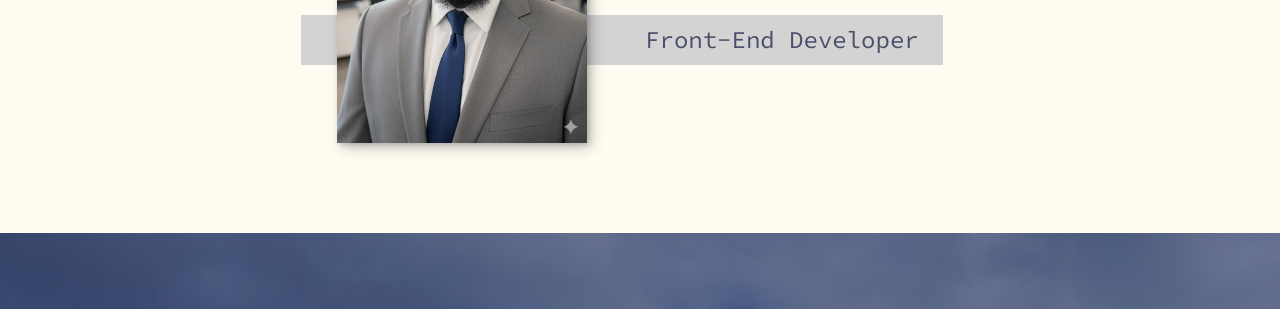
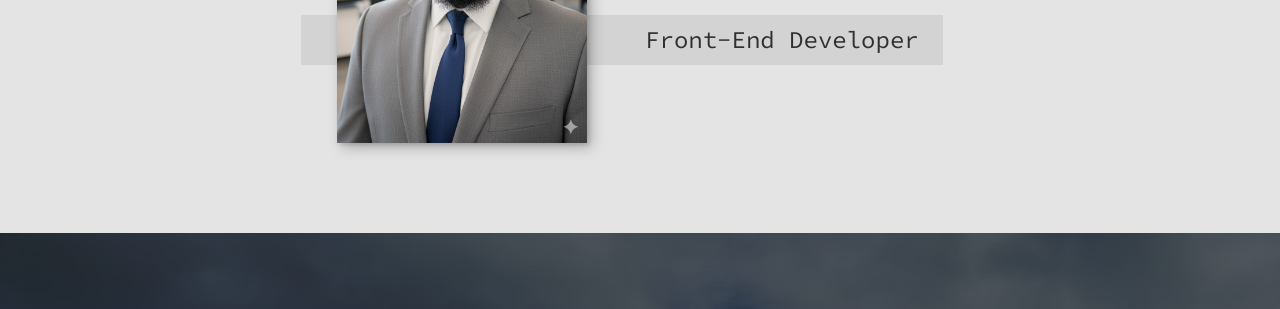
Before and after one commit to troyld-101/capstone, a plain HTML site: page index.html in a window 1280 px wide. Shown: the part 326-635 px from the top of the page. Drawn offline with nearby package versions, Linux system fonts and the light colour scheme.

Commit message:
Update for capstone

```diff
--- a/style.css
+++ b/style.css
@@ -21,15 +21,16 @@
 
   --fw-reg: 300;
   --fw-bold: 900;
-/*
-  --clr-light: #fff;
+
+  --clr-light: #e4e4e4;
   --clr-dark: #303030;
   --clr-accent: #3d4140;
-*/
+
+/*
 --clr-dark: #4a4e69;
   --clr-light: #fffcf2;
   --clr-accent: #ff8c61;
-
+*/
   --fs-h1: 3rem;
   --fs-h2: 2.25rem;
   --fs-h3: 1.25rem;
```
